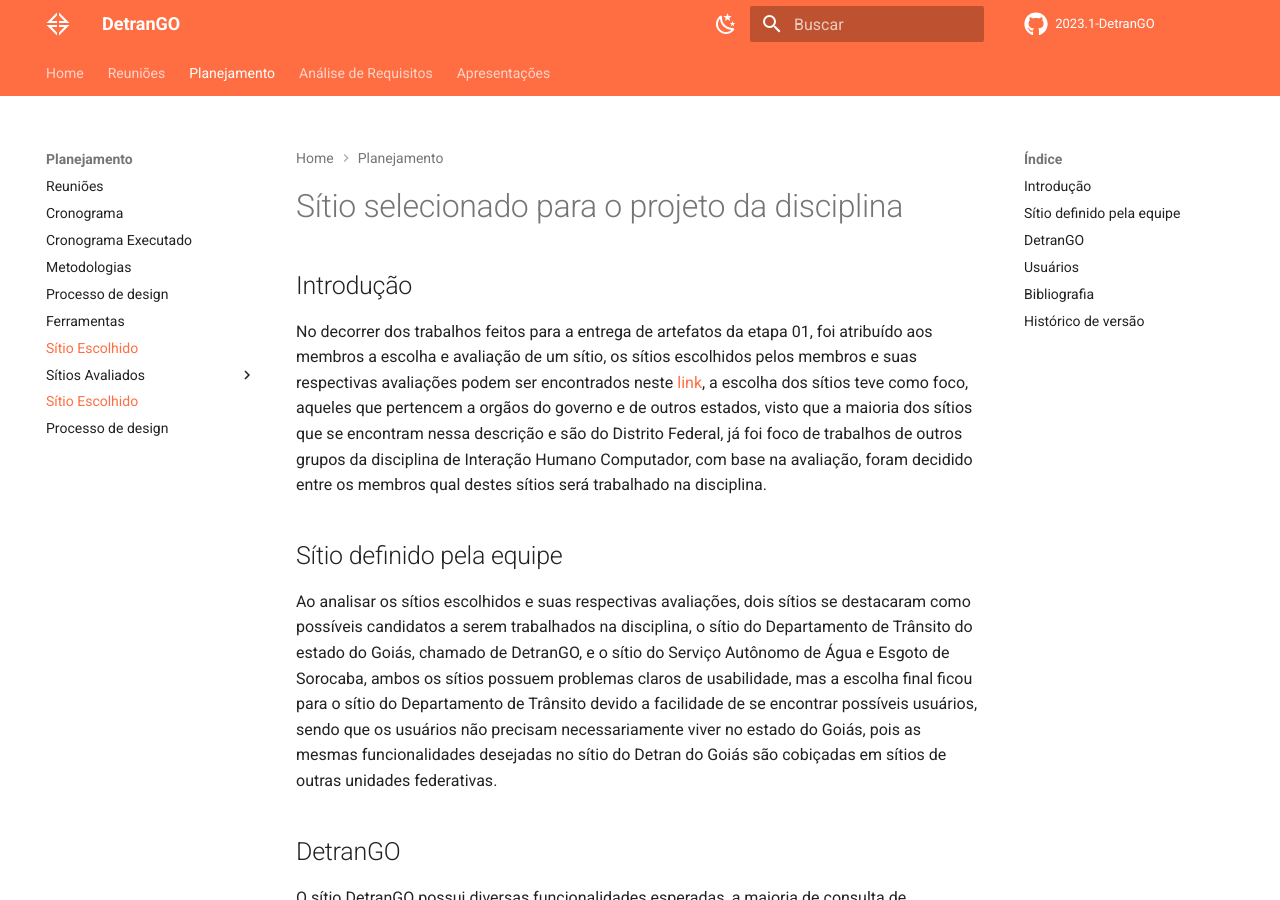
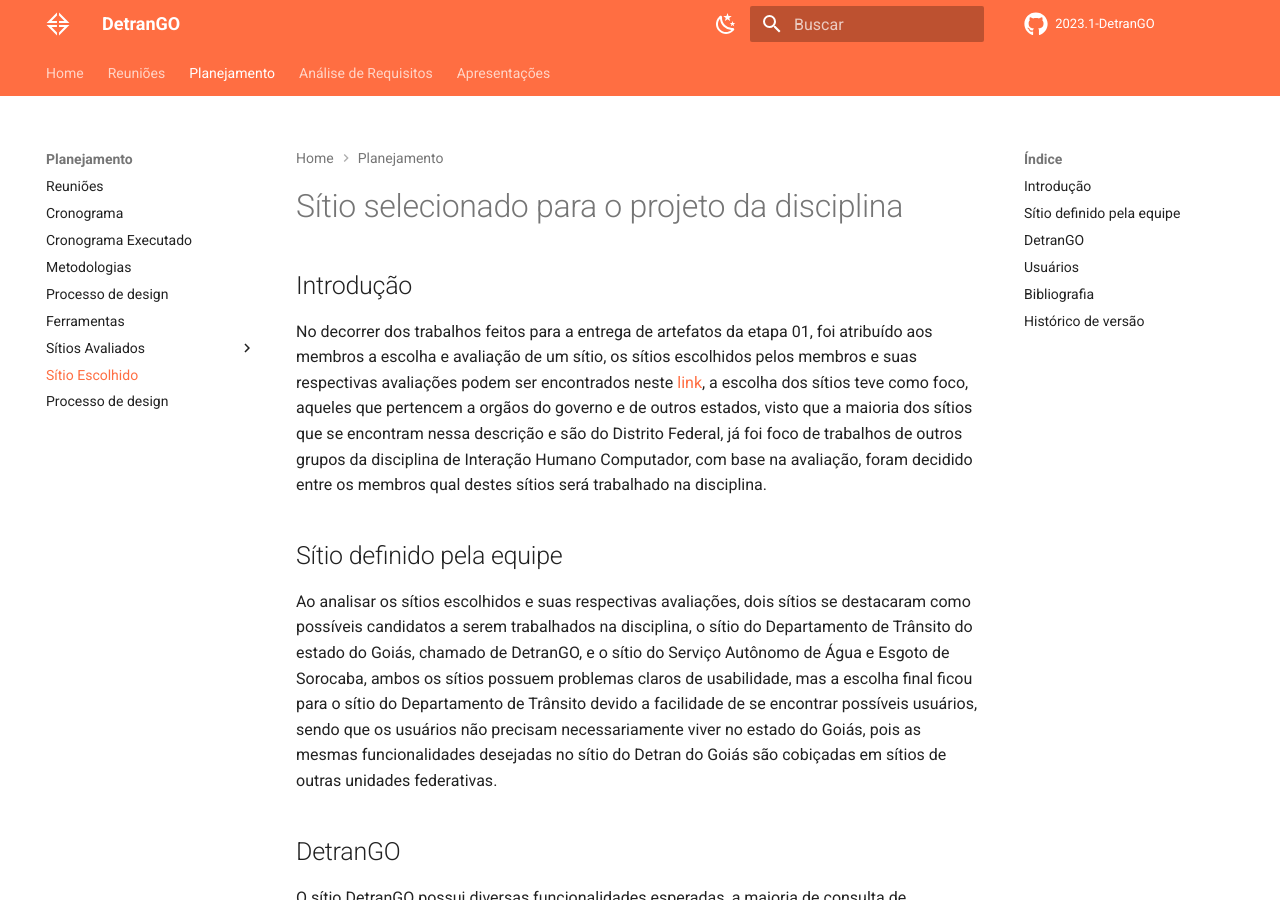
Before and after one commit to Interacao-Humano-Computador/2023.1-DetranGO, an MkDocs documentation site: the page built from docs/planejamento/site_escolhido.md, in a window 1280 px wide and 900 px high. Built offline with MkDocs 1.6.1 and Material for MkDocs 9.7.7, drawn with Linux system fonts in a browser that asks for light colours; comment, search, counter and statistics services are not loaded.

Commit message:
update: copia da aba sítio escolhido removido

```diff
--- a/mkdocs.yml
+++ b/mkdocs.yml
@@ -45,7 +45,6 @@
           - Metodologias: planejamento/metodologia.md
           - Processo de design: planejamento/design.md
           - Ferramentas: planejamento/ferramentas.md
-          - Sítio Escolhido: planejamento/site_escolhido.md
           - Sítios Avaliados:
                 - Sítios Avaliados: planejamento/sites_avaliados/sites_avaliados.md
                 - Avaliação NFE: planejamento/sites_avaliados/avaliacao_NFE.md
```
